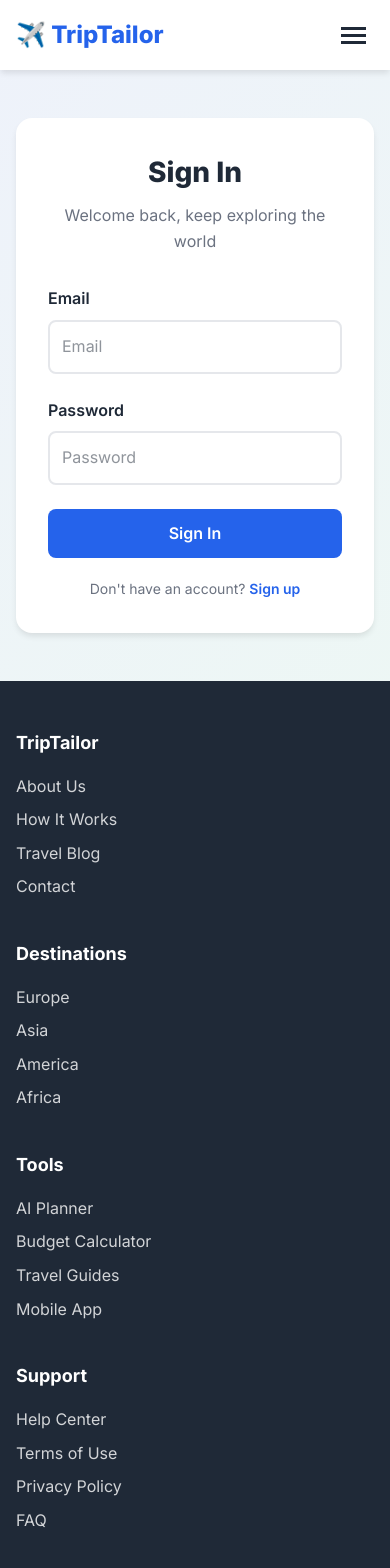
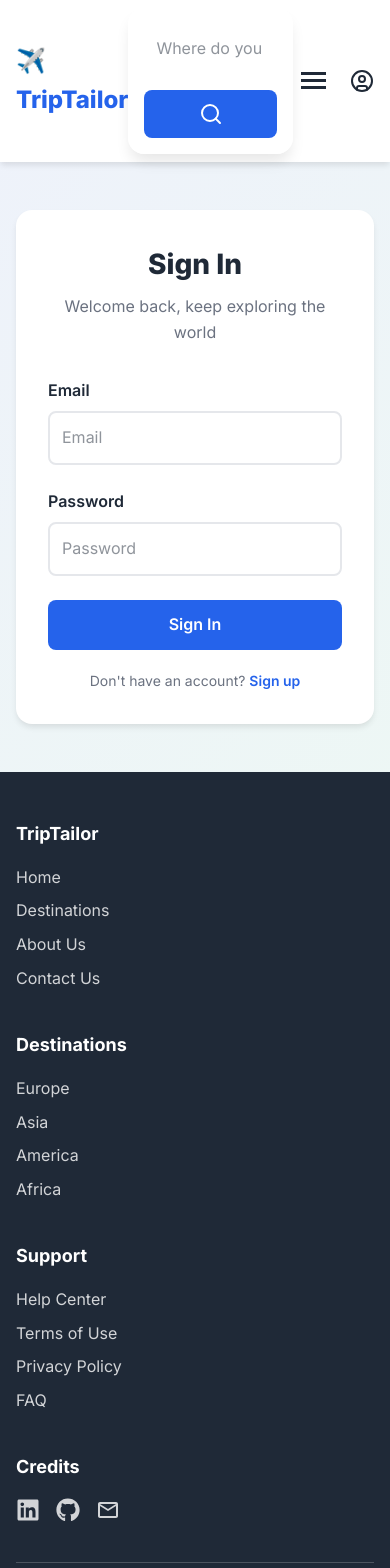
Before and after one commit to papercri/triptailor, a Next.js app: page /auth/signin in a window 390 px wide. Shown: the top 1568 px of the page. Built offline with nearby package versions, Linux system fonts and the light colour scheme; no server answers.

Commit message:
user icon in the header and search field

```diff
--- a/src/components/homePage/hero/Hero.tsx
+++ b/src/components/homePage/hero/Hero.tsx
@@ -1,8 +1,8 @@
 'use client';
+import { Search } from 'lucide-react';
 import { useState, useEffect } from 'react';
-import { useRouter } from 'next/navigation';
 import { motion, AnimatePresence } from 'framer-motion';
-import { Search } from 'lucide-react';
+import { useDestinationSearch } from '@/hooks/useDestinationSearch';
 const images = [
   '/images/bg1.webp',
   '/images/bg2.webp',
@@ -10,24 +10,22 @@ const images = [
 ];
 
 export default function Hero() {
-  const [place, setPlace] = useState('');
-  const router = useRouter();
+  const {
+    place,
+    handleChange,
+    handleSubmit,
+  } = useDestinationSearch();
+
   const [index, setIndex] = useState(0);
 
   useEffect(() => {
     const interval = setInterval(() => {
       setIndex((prev) => (prev + 1) % images.length);
-    }, 5000); // cambia cada 5 segundos
+    }, 5000);
     return () => clearInterval(interval);
   }, []);
-    const handleSubmit = (e: React.FormEvent) => {
-      e.preventDefault();
-      if (!place.trim()) return;
-      router.push(`/destination/${encodeURIComponent(place)}`);
-    };
 
   return (
-
     <section className="hero relative h-screen overflow-hidden">
       <AnimatePresence>
         <motion.div
@@ -40,31 +38,28 @@ export default function Hero() {
           style={{ backgroundImage: `url(${images[index]})` }}
         />
       </AnimatePresence>
-
-
       <div className="container relative z-100">
         <div className="hero__content">
           <h1>Discover the world with TripTailor</h1>
-              <p className='text-xl'>Your AI-powered travel companion. Plan, discover, and experience unique journeys tailored to your style.</p>
+          <p className="text-xl">
+            Your AI-powered travel companion. Plan, discover, and experience unique journeys tailored to your style.
+          </p>
 
           <form onSubmit={handleSubmit} className="hero__search">
             <input
               type="text"
               value={place}
-                  onChange={(e) => setPlace(e.target.value)}
+              onChange={handleChange}
               placeholder="Where do you want to travel?"
               className="border rounded p-2 w-full"
             />
             <button type="submit" className="btn btn--primary">
-                  <Search size={18}/> Search destination
+              <Search size={18} /> Search destination
             </button>
           </form>
         </div>
       </div>
-
-
-          <div className="absolute inset-0 bg-black/30 z-70" ></div>
+      <div className="absolute inset-0 bg-black/30 z-70" />
     </section>
-
-  )
+  );
 }
--- a/src/components/layout/footer/Footer.tsx
+++ b/src/components/layout/footer/Footer.tsx
@@ -1,4 +1,7 @@
 import React from 'react'
+import Link from "next/link";
+import { FaGithub, FaLinkedin } from "react-icons/fa";
+import { MdOutlineEmail } from "react-icons/md";
 
 export default function Footer() {
   return (
@@ -8,30 +11,20 @@ export default function Footer() {
                 <div className="footer__section">
                     <h4>TripTailor</h4>
                     <ul>
-                        <li><a href="#">About Us</a></li>
-                        <li><a href="#">How It Works</a></li>
-                        <li><a href="#">Travel Blog</a></li>
-                        <li><a href="#">Contact</a></li>
+                        <li><Link href="/">Home</Link></li>
+                        <li><Link href="/#destinos">Destinations</Link></li>
+                        <li><Link href="/#sobre-nosotros">About Us </Link></li>
+                        <li><Link href="mailto:papercri@gmail.com">Contact Us </Link></li>
                     </ul>
                 </div>
 
                 <div className="footer__section">
                     <h4>Destinations</h4>
                     <ul>
-                        <li><a href="#">Europe</a></li>
-                        <li><a href="#">Asia</a></li>
-                        <li><a href="#">America</a></li>
-                        <li><a href="#">Africa</a></li>
-                    </ul>
-                </div>
-
-                <div className="footer__section">
-                    <h4>Tools</h4>
-                    <ul>
-                        <li><a href="#">AI Planner</a></li>
-                        <li><a href="#">Budget Calculator</a></li>
-                        <li><a href="#">Travel Guides</a></li>
-                        <li><a href="#">Mobile App</a></li>
+                        <li><Link href="#">Europe</Link></li>
+                        <li><Link href="#">Asia</Link></li>
+                        <li><Link href="#">America</Link></li>
+                        <li><Link href="#">Africa</Link></li>
                     </ul>
                 </div>
 
@@ -44,6 +37,19 @@ export default function Footer() {
                         <li><a href="#">FAQ</a></li>
                     </ul>
                 </div>
+                <div className="footer__section">
+                    <h4>Credits</h4>
+                    <ul>
+                        <li className='flex gap-4 text-2xl'>
+                            <Link href="https://www.linkedin.com/in/cristianasollini" target='_blank'><FaLinkedin /></Link>
+                            <Link href="https://github.com/papercri" target='_blank'><FaGithub /></Link>
+                            <Link href="mailto:papercri@gmail.com"><MdOutlineEmail /></Link>
+                        </li>
+
+
+
+                    </ul>
+                </div>
             </div>
 
             <div className="footer__bottom">
--- a/src/components/layout/nav/Nav.tsx
+++ b/src/components/layout/nav/Nav.tsx
@@ -2,14 +2,21 @@
 import Link from "next/link";
 import { useState } from 'react';
 import { useRouter } from 'next/navigation';
+import { Search } from 'lucide-react';
+import { useDestinationSearch } from '@/hooks/useDestinationSearch';
 import { useUser } from '@/context/UserContext';
 import { CircleUser } from 'lucide-react';
 import { Tooltip } from 'react-tooltip'
 function Nav() {
+    const {
+      place,
+      handleChange,
+      handleSubmit,
+    } = useDestinationSearch();
   const [isMobileMenuActive, setMobileMenuActive] = useState(false);
   const router = useRouter();
   const { user,  logout } = useUser();
-  // console.log(user?.displayName);
+  console.log(user?.displayName);
   const toggleMobileMenu = () => {
     setMobileMenuActive(prev => !prev);
   };
@@ -33,16 +40,35 @@ function Nav() {
           <li><Link href="/">Home</Link></li>
           <li><Link href="/#destinos">Destinations</Link></li>
           <li><Link href="/#sobre-nosotros">About Us </Link></li>
-          <li><Link href="/">Contact Us </Link></li>
+          <li><Link href="mailto:papercri@gmail.com">Contact Us </Link></li>
         </ul>
+         <form onSubmit={handleSubmit} className="hero__search">
+            <input
+              type="text"
+              value={place}
+              onChange={handleChange}
+              placeholder="Where do you want to travel?"
+              className="border rounded p-2 w-full"
+            />
+            <button type="submit" className="btn btn--primary">
+              <Search />
+            </button>
+          </form>
         <div className="nav__auth">
-          <ul className="nav__menu">
+          <ul className="nav__menu items-center">
             {user ? (
              <>
-                <li >  <a onClick={handleLogout}  data-tooltip-id="logout" data-tooltip-content="Log Out">
+                <li >
+                  <a onClick={handleLogout}  data-tooltip-id="logout" data-tooltip-content="Log Out" className="uppercase text-xs font-bold">
                   Log Out
                 </a></li>
-                <li ><Link href="/user" data-tooltip-id="myaccount" data-tooltip-content="My Account"><CircleUser /></Link></li>
+                <li >
+                  <Link href="/user" data-tooltip-id="myaccount" data-tooltip-content="My Account" className="user-icon">
+                  <span className="flex flex-col uppercase text-xs items-center ">
+                    <CircleUser /><span className="name">{user?.displayName}</span>
+                  </span>
+                  </Link>
+                </li>
                 <Tooltip id="myaccount" />
                 <Tooltip id="logout" />
               </>
@@ -55,16 +81,31 @@ function Nav() {
             )}
           </ul>
         </div>
-        <div
-          className={`nav__hamburger ${isMobileMenuActive ? 'active' : ''}`}
-          onClick={toggleMobileMenu}
-        >
-          <span></span>
-          <span></span>
-          <span></span>
+        <div className="flex items-center gap-4">
+          <div className={`nav__hamburger ${isMobileMenuActive ? 'active' : ''}`} onClick={toggleMobileMenu} >
+            <span></span>
+            <span></span>
+            <span></span>
+          </div>
+          <div className={`auth-mobile ${isMobileMenuActive ? 'active' : ''}`}>
+            {user ? (
+              <>
+                <Link href="/user" className="user-icon">
+                <span className="flex flex-col gap uppercase text-xs items-center ">
+                  <CircleUser /><span className="name">{user?.displayName}</span>
+                </span>
+                </Link>
+              </>
+              ) :
+              (
+                <>
+                  <Link href="/auth/signin"  data-tooltip-id="signin" data-tooltip-content="Sign In"><CircleUser /></Link>
+                  <Tooltip id="signin" />
+                </>
+              )}
+          </div>
         </div>
       </nav>
-
       <div className={`sticky-header__mobile-menu ${isMobileMenuActive ? 'active' : ''}`}>
         <ul className="nav__menu">
           <li><Link href="#home">Home</Link></li>
--- /dev/null
+++ b/src/hooks/useDestinationSearch.ts
@@ -0,0 +1,25 @@
+'use client';
+import { useRouter } from 'next/navigation';
+import { useState } from 'react';
+
+export function useDestinationSearch() {
+  const [place, setPlace] = useState('');
+  const router = useRouter();
+
+  const handleChange = (e: React.ChangeEvent<HTMLInputElement>) => {
+    setPlace(e.target.value);
+  };
+
+  const handleSubmit = (e: React.FormEvent) => {
+    e.preventDefault();
+    if (!place.trim()) return;
+    router.push(`/destination/${encodeURIComponent(place)}`);
+  };
+
+  return {
+    place,
+    setPlace,
+    handleChange,
+    handleSubmit,
+  };
+}
--- a/src/styles/_variables.scss
+++ b/src/styles/_variables.scss
@@ -2,6 +2,9 @@
 $primary-color: #2563eb;
 $primary-color-light: #90aae3;
 $secondary-color: #f59e0b;
+$orange: #f97316;
+$orange-m:#ea580c;
+$orange-d:#dc2626;
 $accent-color: #10b981;
 $text-dark: #1f2937;
 $text-light: #6b7280;
--- a/src/styles/destination.scss
+++ b/src/styles/destination.scss
@@ -385,7 +385,7 @@
     width: 12rem;
     height: 4rem;
     border-radius: 50px!important;
-    background: linear-gradient(135deg, #f97316 0%, #ea580c 100%);
+    background: linear-gradient(135deg, $orange 0%, $orange-m 100%);
     border: none;
     cursor: pointer;
     box-shadow: 0 4px 6px -1px rgba(0, 0, 0, 0.1);
@@ -401,7 +401,7 @@
   .chatbot-button:hover {
     box-shadow: 0 20px 25px -5px rgba(0, 0, 0, 0.1);
     transform: scale(1.05);
-    background: linear-gradient(135deg, #ea580c 0%, #dc2626 100%);
+    background: linear-gradient(135deg, $orange-m 0%, $orange-d 100%);
   }
 
   .chatbot-icon {
--- a/src/styles/header.scss
+++ b/src/styles/header.scss
@@ -11,7 +11,11 @@
     display: flex;
     justify-content: space-between;
     align-items: center;
-    padding: 1rem 0;
+    padding: .5rem 0;
+    @media (min-width: $mobile) {
+        padding: 1rem 0;
+    }
+
 
     &__logo {
       font-size: 1.5rem;
@@ -28,6 +32,7 @@
       display: none;
       list-style: none;
       gap: 2rem;
+
 
       @media (min-width: $mobile) {
         display: flex;
@@ -88,7 +93,12 @@
       }
     }
   }
-
+  .user-icon .name{
+    white-space: nowrap;
+    overflow: hidden;
+    text-overflow: ellipsis;
+    max-width: 100px;
+  }
   &__mobile-menu {
     display: none;
     background: $white;
@@ -108,6 +118,7 @@
       flex-direction: column;
       gap: 1rem;
       margin-bottom: 1rem;
+
     }
 
     .nav__auth {
@@ -115,4 +126,10 @@
       gap: 1rem;
     }
   }
+  .auth-mobile{
+    display:flex;
+    @media (min-width: $mobile) {
+      display: none;
+    }
+  }
 }
```
Lines whose indentation alone changed are shown as unchanged.
